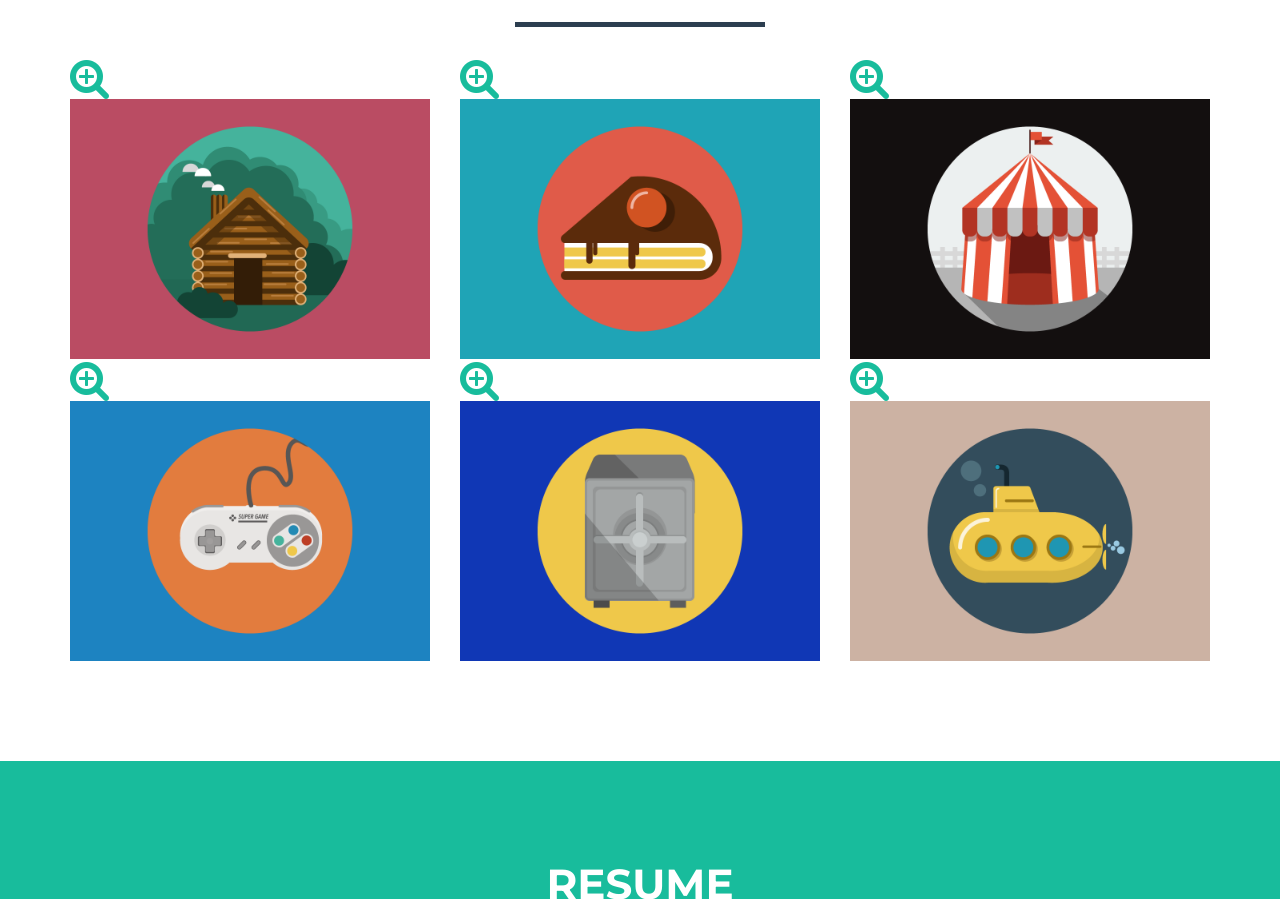
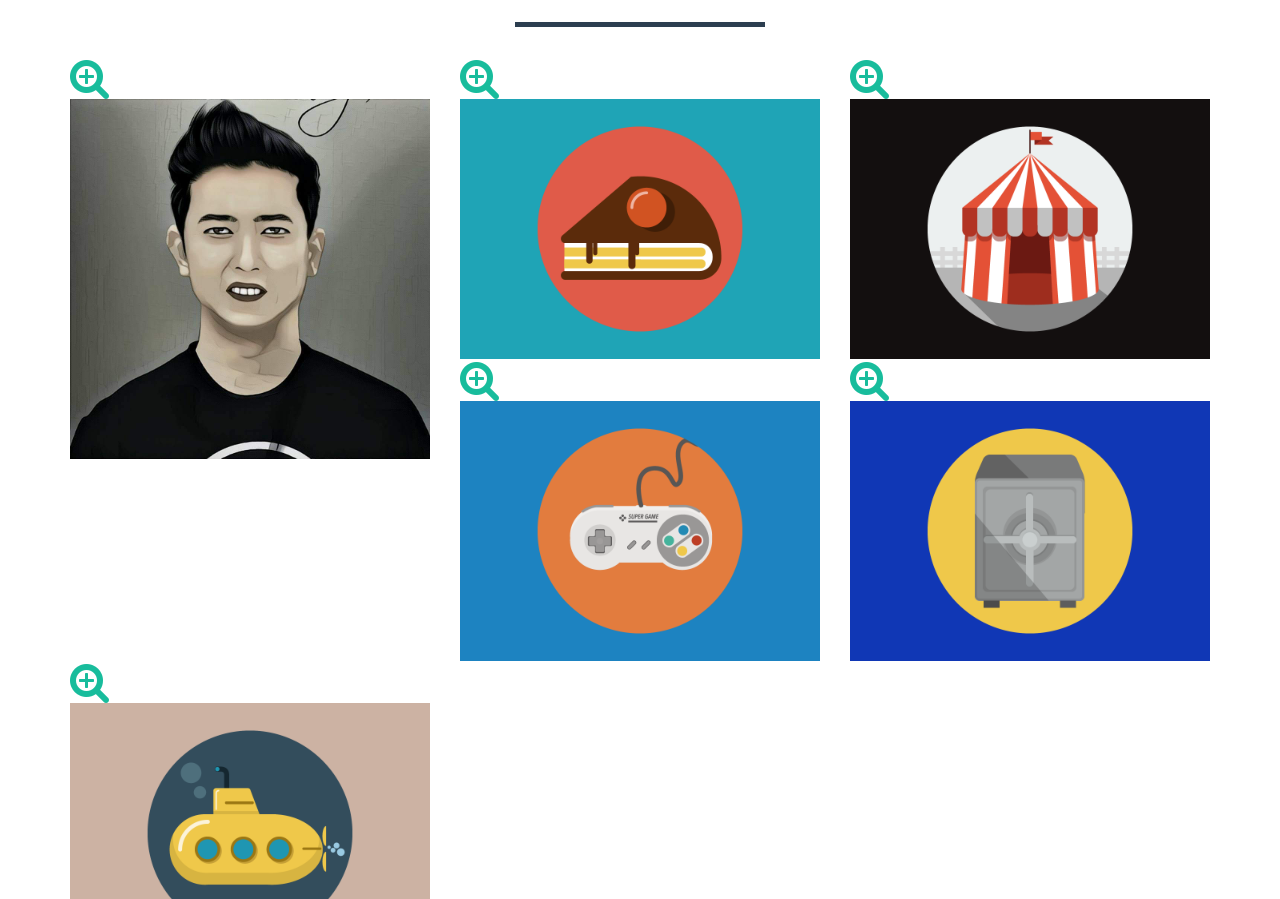
Before and after one commit to clarksongonzales/Portfolio, a website: page index.html in a window 1280 px wide. Shown: the part 986-1885 px from the top of the page. Drawn offline with nearby package versions, Linux system fonts and the light colour scheme.

Commit message:
Update index.html

```diff
--- a/index.html
+++ b/index.html
@@ -99,7 +99,7 @@
                                 <i class="fa fa-search-plus fa-3x"></i>
                             </div>
                         </div>
-                        <img src="img/portfolio/cabin.png" class="img-responsive" alt="">
+                        <img src="img/reyes.jpg" class="img-responsive" alt="">
                     </a>
                 </div>
                 <div class="col-sm-4 portfolio-item">
```
